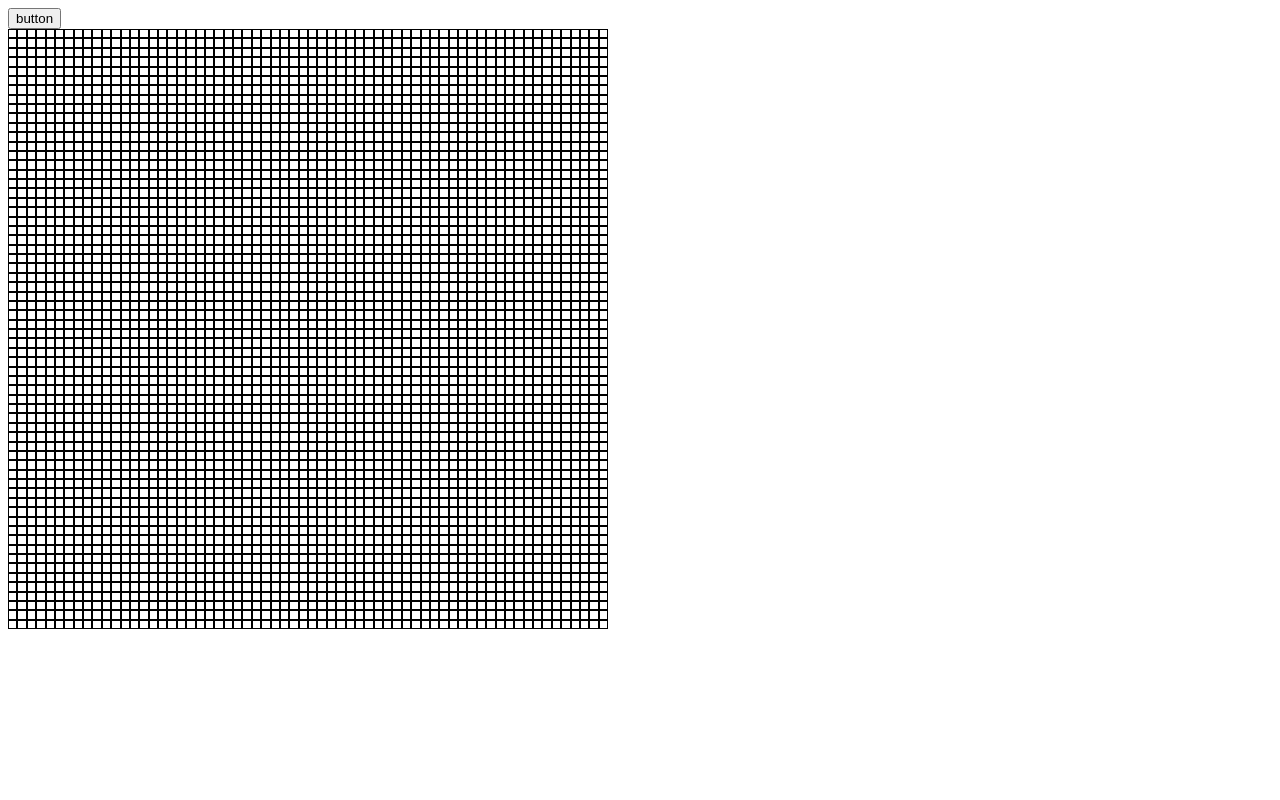
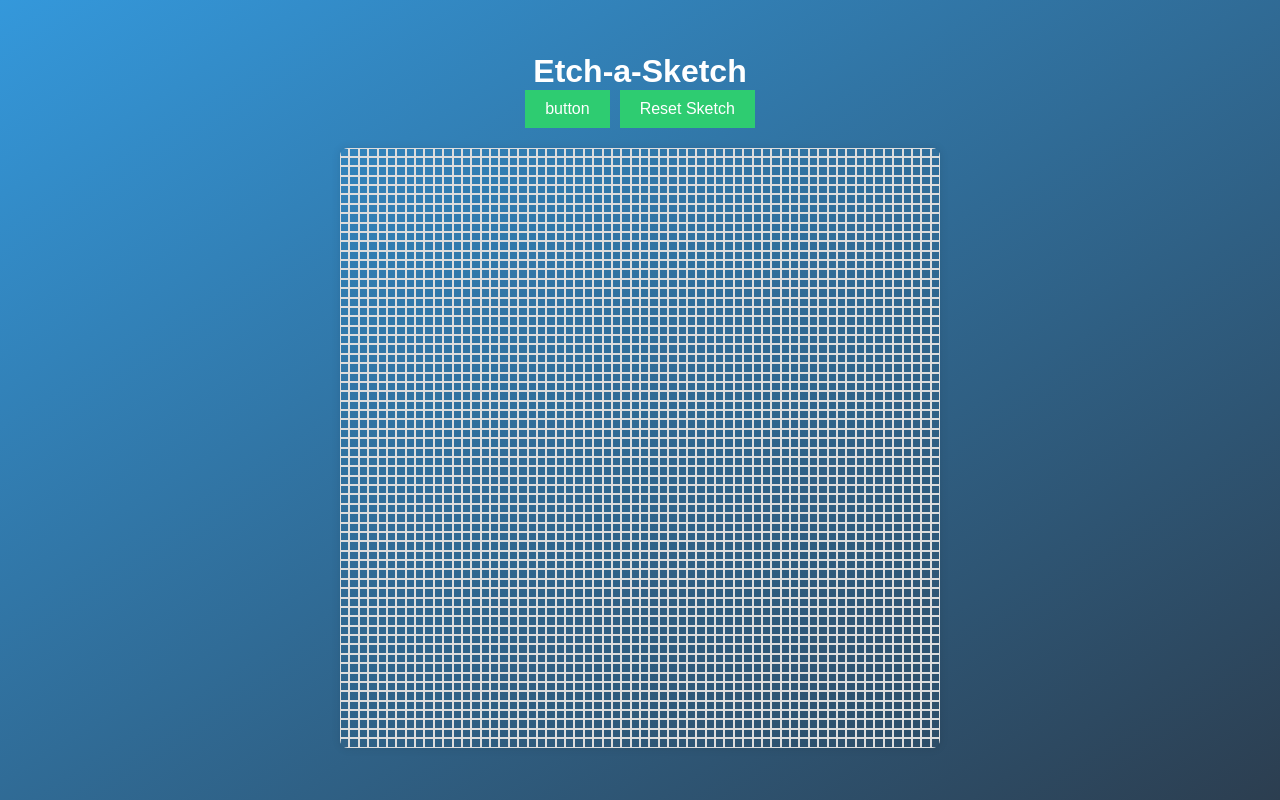
Before and after one commit to BurakDuzenli/etch-a-sketch, a plain HTML site: page index.html in a window 1280 px wide. Drawn offline with Linux system fonts and the light colour scheme.

Commit message:
Style modifications

```diff
--- a/index.html
+++ b/index.html
@@ -4,13 +4,17 @@
     <meta charset="UTF-8">
     <meta http-equiv="X-UA-Compatible" content="IE=edge">
     <meta name="viewport" content="width=device-width, initial-scale=1.0">
-    <title>Document</title>
+    <title>Etch-a-Sketch</title>
     <link rel="stylesheet" href="styles.css">
 </head>
 <body>
-    <div>
-        <button id="button"></button>
-    </div>
+    <header>
+        <h1>Etch-a-Sketch</h1>
+        <div class="buttons">
+            <button id="button">New Sketch</button>
+            <button id="resetButton">Reset Sketch</button>
+        </div>
+    </header>
     <div id="container"></div>
     <script src="script.js"></script>
 </body>
--- a/script.js
+++ b/script.js
@@ -22,6 +22,9 @@ button.addEventListener('click', () => {
         grid(ans);
     }
 })
+resetButton.addEventListener('click', () => {
+    resetGrid();
+});
 function grid(ans) {
     for (let i = 0; i < ans; i++) {
         for(let j =0; j < ans; j++) {
@@ -37,3 +40,8 @@ function grid(ans) {
         }
       }
 }
+function resetGrid() {
+    while (container.firstChild) {
+        container.removeChild(container.firstChild);
+    }
+}
--- a/styles.css
+++ b/styles.css
@@ -1,13 +1,59 @@
+body {
+    font-family: 'Arial', sans-serif;
+    margin: 0;
+    padding: 0;
+    display: flex;
+    flex-direction: column;
+    align-items: center;
+    justify-content: center;
+    height: 100vh;
+    background: linear-gradient(to bottom right, #3498db, #2c3e50);
+}
+
+header {
+    text-align: center;
+    margin-bottom: 20px;
+    color: white;
+}
+
+h1 {
+    margin: 0;
+}
+
+.buttons {
+    display: flex;
+    gap: 10px;
+}
+
+button {
+    padding: 10px 20px;
+    font-size: 16px;
+    background-color: #2ecc71;
+    color: white;
+    border: none;
+    cursor: pointer;
+    transition: background-color 0.3s ease;
+}
+
+button:hover {
+    background-color: #27ae60;
+}
+
 #container {
     display: flex;
     flex-wrap: wrap;
     max-width: 600px;
     max-height: 600px;
+    box-shadow: 0 0 10px rgba(0, 0, 0, 0.1);
+    border-radius: 8px;
+    overflow: hidden;
 }
+
 .square {
-    border: 1px solid black;
     box-sizing: border-box;
+    border: 1px solid #ddd;
 }
+
 .colored {
-    background-color: black;
+    background-color: #ecf0f1;
 }
```
